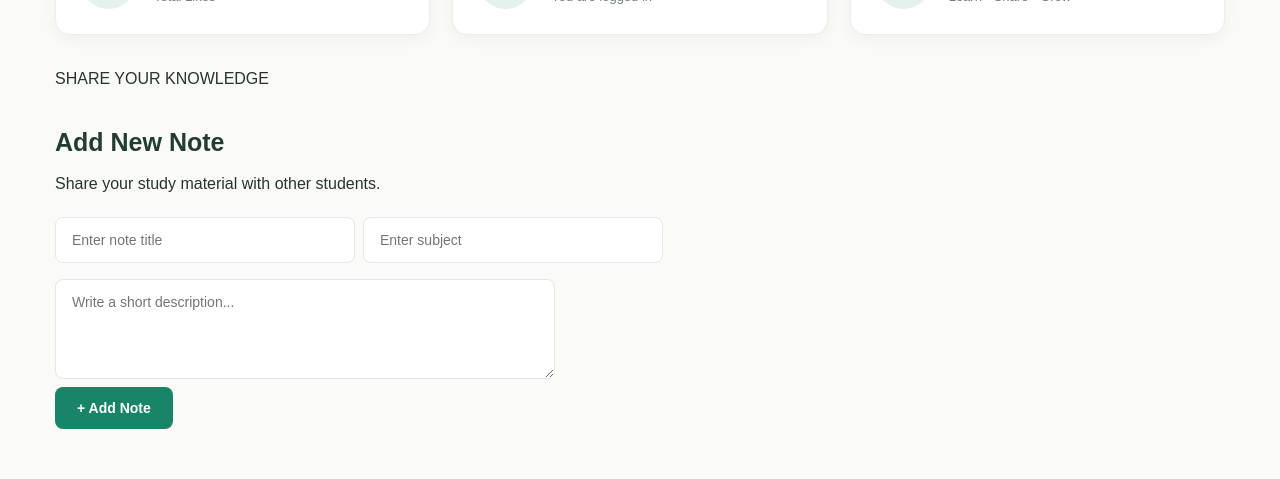
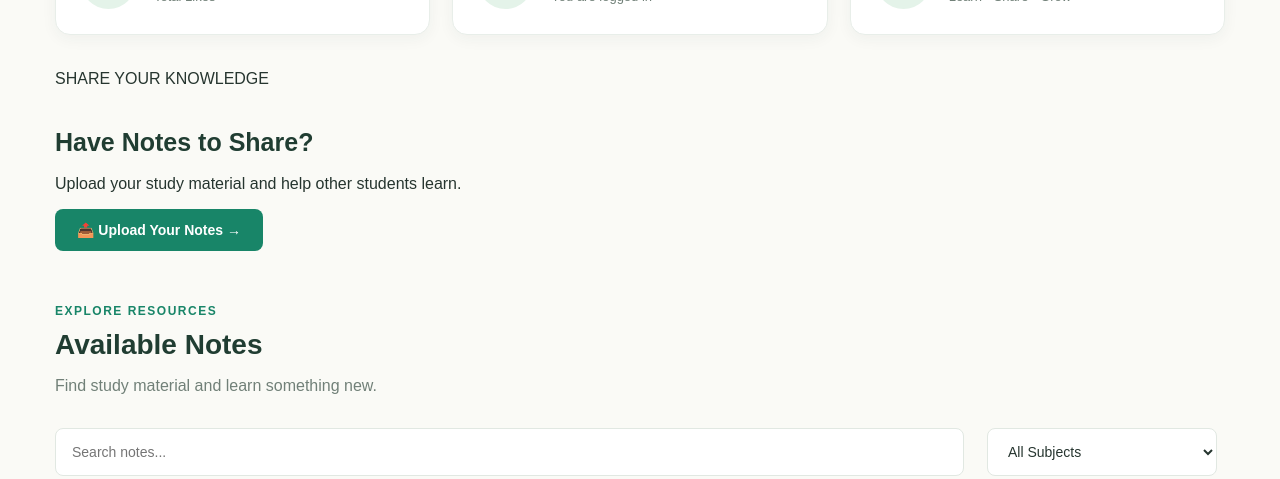
Before and after one commit to manishabansalbansal951-ui0507/NoteNest, a React (Vite) app: page /home in a window 1280 px wide. Shown: the part 650-1129 px from the top of the page. Built offline with nearby package versions, Linux system fonts and the light colour scheme; no server answers; sample sign-in values are in the browser's storage.

Commit message:
Replace add note form with upload button

```diff
--- a/src/App.jsx
+++ b/src/App.jsx
@@ -359,47 +359,22 @@ function App() {
 
               </section>
 
-              {/* Add New Note Section */}
-              <section className="add-note-section">
+             {/* Share Your Knowledge Section */}
+            <section className="add-note-section">
 
-                <div className="form-heading">
-                  <span>SHARE YOUR KNOWLEDGE</span>
-                  <h2>Add New Note</h2>
-                  <p>Share your study material with other students.</p>
-                </div>
+              <div className="form-heading">
+                <span>SHARE YOUR KNOWLEDGE</span>
+                <h2>Have Notes to Share?</h2>
+                <p>
+                  Upload your study material and help other students learn.
+                </p>
 
-                <div className="form-fields">
+                <button onClick={() => navigate("/upload")}>
+                  📤 Upload Your Notes →
+                </button>
+              </div>
 
-                  <div className="input-row">
-
-                    <input
-                      type="text"
-                      placeholder="Enter note title"
-                      value={newTitle}
-                      onChange={(e) => setNewTitle(e.target.value)}
-                    />
-
-                    <input
-                      type="text"
-                      placeholder="Enter subject"
-                      value={newSubject}
-                      onChange={(e) => setNewSubject(e.target.value)}
-                    />
-
-                  </div>
-
-                  <textarea
-                    placeholder="Write a short description..."
-                    value={newDescription}
-                    onChange={(e) => setNewDescription(e.target.value)}
-                  />
-
-                  <button onClick={addNote}>
-                    {editingNoteId !== null ? "Update Note" : "+ Add Note"}
-                  </button>
-
-                </div>
-              </section>
+            </section>
 
               {/* Available Notes Section */}
               <section className="available-notes" id="notes">
```
